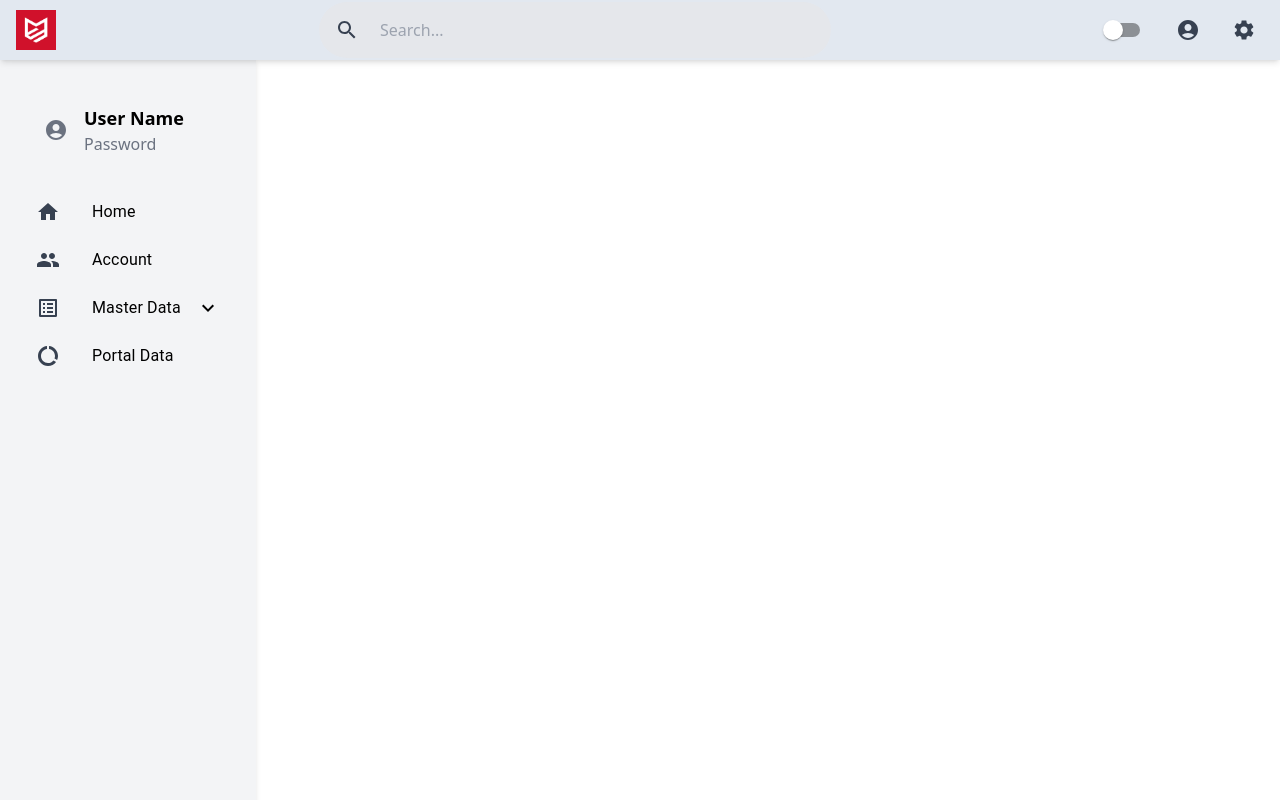
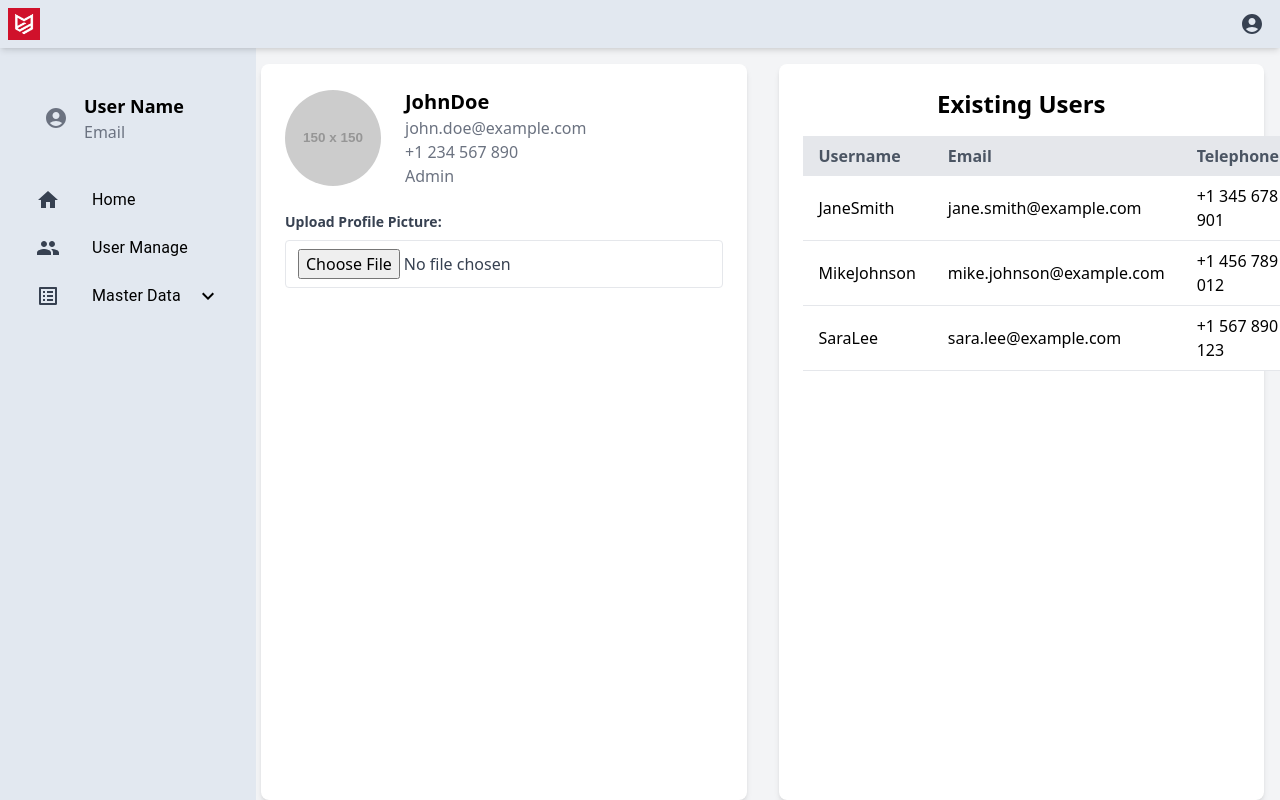
Before and after one commit to rumethjayasinghe/Software-Project, a React (Vite) app in the folder MCFrontend/: page /usermanage in a window 1280 px wide. Built offline with nearby package versions, Linux system fonts and the light colour scheme.

Commit message:
Create usermange page Add new features and did changes (app.jsx,app.css,sidebar ,topbar and home page) did some changes in package json files

```diff
--- a/MCFrontend/package.json
+++ b/MCFrontend/package.json
@@ -12,10 +12,13 @@
   "dependencies": {
     "@emotion/react": "^11.13.3",
     "@emotion/styled": "^11.13.0",
+    "@heroicons/react": "^2.1.5",
     "@mui/icons-material": "^6.1.0",
-    "@mui/material": "^6.1.0",
+    "@mui/material": "^6.1.1",
+    "chart.js": "^4.4.4",
     "react": "^18.3.1",
     "react-calendar": "^5.0.0",
+    "react-chartjs-2": "^5.2.0",
     "react-dom": "^18.3.1",
     "react-router-dom": "^6.26.2",
     "react-transition-group": "^4.4.5"
--- a/MCFrontend/src/App.css
+++ b/MCFrontend/src/App.css
@@ -1,18 +1,3 @@
-/* Global light and dark mode styles */
-.app {
-  min-height: 100vh;
-  transition: background-color 0.3s ease, color 0.3s ease;
-}
-
-.light-mode {
-  background-color: #ffffff;
-  color: #000000;
-}
-
-.dark-mode {
-  background-color: #000000;
-  color: #000000;
-}
 
 /* Main content styles */
 .main-content {
@@ -23,31 +8,20 @@
 /* Sidebar styles */
 .sidebar {
   position: fixed;
-  top: 60px;
+  top: 48px;
   left: 0;
   width: 250px;
-  height: calc(100vh - 60px);
+  height:calc(100vh - 60px);
   padding: 20px;
-  box-shadow: 0 2px 5px rgba(0, 0, 0, 0.1);
   overflow-y: auto;
-}
-
-.sidebar.light {
   background-color: #ffffff;
   color: #000000;
 }
-
-.sidebar.dark {
-  background-color: #333333;
-  color: #ffffff;
-}
-
 /* Topbar styles */
 .topbar {
+  position: fixed;
   width: 100%;
   height: 60px;
-  background-color: #333;
-  color: white;
   display: flex;
   align-items: center;
   justify-content: space-between;
@@ -55,35 +29,6 @@
   position: fixed;
   top: 0;
   left: 0;
-  z-index: 1000;
-  box-shadow: 0 2px 5px rgba(0, 0, 0, 0.1);
-}
-
-.topbar.light {
   background-color: #ffffff;
   color: #000000;
 }
-
-.topbar.dark {
-  background-color: #333333;
-  color: #ffffff;
-}
-
-/* Search bar styles */
-.search-bar {
-  width: 300px;
-  padding: 5px;
-  border: none;
-  border-radius: 4px;
-  background-color: #f0f0f0;
-}
-
-.search-bar.light {
-  background-color: #f0f0f0;
-  color: #000000;
-}
-
-.search-bar.dark {
-  background-color: #555555;
-  color: #ffffff;
-}
--- a/MCFrontend/src/App.jsx
+++ b/MCFrontend/src/App.jsx
@@ -14,28 +14,24 @@ import ParameterQualifiedValue from './Pages/ParameterQualifiedValue';
 import SectionTemplate from './Pages/SectionTemplate';
 import SubSection from './Pages/SubSection';
 import Tolerance from './Pages/Tolerance';
+import UserManage from "./Pages/Usermanage";
 
 const App = () => {
-  const [darkMode, setDarkMode] = useState(false); // Dark mode state
-
-  // Function to toggle between dark and light modes
-  const toggleDarkMode = () => {
-    setDarkMode(!darkMode);
-  };
 
   return (
-    <div className={`app ${darkMode ? "dark-mode" : "light-mode"}`}>
+    <div className>
       {/* Main content wrapper */}
       <div className="main-content">
-        {/* Topbar component with dark mode toggling functionality */}
-        <Topbar darkMode={darkMode} toggleDarkMode={toggleDarkMode} />
+        {/* Topbar component */}
+        <Topbar  />
 
         {/* Sidebar component */}
-        <Sidebar darkMode={darkMode} />
+        <Sidebar  />
         {/* <CalendarComponent/> */}
         {/* Routes for navigating between different pages */}
         <Routes>
           <Route path="/" element={<Home />} />
+          <Route path="/usermanage" element={<UserManage/>}/>
           <Route path="/masterData" element={<MasterData />} />
           <Route path="/machine" element={<Machine />} />
           <Route path="/machine-type" element={<MachineType />} />
--- a/MCFrontend/src/Components/Sidebar.jsx
+++ b/MCFrontend/src/Components/Sidebar.jsx
@@ -1,8 +1,7 @@
-import { useState } from "react";
+import { useEffect, useState } from "react";
 import { List, ListItem, ListItemIcon, ListItemText, Collapse } from "@mui/material";
 import { Link } from "react-router-dom";
 import HomeIcon from "@mui/icons-material/Home";
-import DataUsageIcon from "@mui/icons-material/DataUsage";
 import BuildIcon from "@mui/icons-material/Build";
 import AccountCircleIcon from "@mui/icons-material/AccountCircle";
 import ExpandLessIcon from "@mui/icons-material/ExpandLess";
@@ -10,116 +9,121 @@ import ExpandMoreIcon from "@mui/icons-material/ExpandMore";
 import GroupIcon from "@mui/icons-material/Group";
 import ListAltIcon from "@mui/icons-material/ListAlt"; // Master data icon
 
-const Sidebar = ({ darkMode }) => {
+const Sidebar = () => {
   const [masterDataOpen, setMasterDataOpen] = useState(false); // State to manage collapse
+  const [user, setUser] = useState({ name: "", email: "" }); // State for user data
+
+  // Fetch user data from localStorage when component mounts
+  useEffect(() => {
+    const storedUser = localStorage.getItem("user");
+    if (storedUser) {
+      setUser(JSON.parse(storedUser)); // Set user data from localStorage
+    }
+  }, []);
 
   const handleMasterDataClick = () => {
     setMasterDataOpen(!masterDataOpen);
   };
 
   return (
-    <div className={`sidebar ${darkMode ? "bg-gray-800 text-white" : "bg-gray-100 text-black"} h-screen w-64 flex flex-col`}>
+    <div className="sidebar fixed top-12 w-64 h-[calc(100vh-3rem)] bg-slate-200 text-black flex flex-col"> {/* Adjust top for Topbar overlap */}
+      {/* User Info Section */}
       <div className="p-6 flex items-center space-x-4">
         <AccountCircleIcon className="h-12 w-12 text-gray-500" />
         <div>
-          <p className="font-semibold text-lg">User Name</p>
-          <p className="text-gray-500">Password</p>
+          {/* Display User Name and Email */}
+          <p className="font-semibold text-lg">{user.name || "User Name"}</p>
+          <p className="text-gray-500">{user.email || "Email"}</p>
         </div>
       </div>
 
+      {/* Sidebar Links */}
       <List className="mt-4">
         {/* Home Link */}
         <ListItem button component={Link} to="/">
           <ListItemIcon>
-            <HomeIcon className={darkMode ? "text-white" : "text-gray-700"} />
+            <HomeIcon className="text-gray-700" />
           </ListItemIcon>
           <ListItemText primary="Home" />
         </ListItem>
 
-        {/* Account Link */}
-        <ListItem button component={Link} to="/account">
+        {/* User Manage Link */}
+        <ListItem button component={Link} to="/Usermanage">
           <ListItemIcon>
-            <GroupIcon className={darkMode ? "text-white" : "text-gray-700"} />
+            <GroupIcon className="text-gray-700" />
           </ListItemIcon>
-          <ListItemText primary="Account" />
+          <ListItemText primary="User Manage" />
         </ListItem>
 
         {/* Collapsible Master Data Section */}
         <ListItem button onClick={handleMasterDataClick}>
           <ListItemIcon>
-            <ListAltIcon className={darkMode ? "text-white" : "text-gray-700"} />
+            <ListAltIcon className="text-gray-700" />
           </ListItemIcon>
           <ListItemText primary="Master Data" />
           {masterDataOpen ? <ExpandLessIcon /> : <ExpandMoreIcon />}
         </ListItem>
 
+        {/* Collapsible Links */}
         <Collapse in={masterDataOpen} timeout="auto" unmountOnExit>
           <List component="div" disablePadding>
             <ListItem button component={Link} to="/machine" className="pl-8">
               <ListItemIcon>
-                <BuildIcon className={darkMode ? "text-white" : "text-gray-700"} />
+                <BuildIcon className="text-gray-700" />
               </ListItemIcon>
               <ListItemText primary="Machine" />
             </ListItem>
 
             <ListItem button component={Link} to="/machine-type" className="pl-8">
               <ListItemIcon>
-                <BuildIcon className={darkMode ? "text-white" : "text-gray-700"} />
+                <BuildIcon className="text-gray-700" />
               </ListItemIcon>
               <ListItemText primary="Machine Type" />
             </ListItem>
 
             <ListItem button component={Link} to="/main-section" className="pl-8">
               <ListItemIcon>
-                <BuildIcon className={darkMode ? "text-white" : "text-gray-700"} />
+                <BuildIcon className="text-gray-700" />
               </ListItemIcon>
               <ListItemText primary="Main Section" />
             </ListItem>
 
             <ListItem button component={Link} to="/parameter" className="pl-8">
               <ListItemIcon>
-                <BuildIcon className={darkMode ? "text-white" : "text-gray-700"} />
+                <BuildIcon className="text-gray-700" />
               </ListItemIcon>
               <ListItemText primary="Parameter" />
             </ListItem>
 
             <ListItem button component={Link} to="/parameter-qualified-value" className="pl-8">
               <ListItemIcon>
-                <BuildIcon className={darkMode ? "text-white" : "text-gray-700"} />
+                <BuildIcon className="text-gray-700" />
               </ListItemIcon>
               <ListItemText primary="Parameter Qualified Value" />
             </ListItem>
 
             <ListItem button component={Link} to="/section-template" className="pl-8">
               <ListItemIcon>
-                <BuildIcon className={darkMode ? "text-white" : "text-gray-700"} />
+                <BuildIcon className="text-gray-700" />
               </ListItemIcon>
               <ListItemText primary="Section Template" />
             </ListItem>
 
             <ListItem button component={Link} to="/sub-section" className="pl-8">
               <ListItemIcon>
-                <BuildIcon className={darkMode ? "text-white" : "text-gray-700"} />
+                <BuildIcon className="text-gray-700" />
               </ListItemIcon>
               <ListItemText primary="Sub Section" />
             </ListItem>
 
             <ListItem button component={Link} to="/tolerance" className="pl-8">
               <ListItemIcon>
-                <BuildIcon className={darkMode ? "text-white" : "text-gray-700"} />
+                <BuildIcon className="text-gray-700" />
               </ListItemIcon>
               <ListItemText primary="Tolerance" />
             </ListItem>
           </List>
         </Collapse>
-
-        {/* Other Menu Items */}
-        <ListItem button component={Link} to="/portal-data">
-          <ListItemIcon>
-            <DataUsageIcon className={darkMode ? "text-white" : "text-gray-700"} />
-          </ListItemIcon>
-          <ListItemText primary="Portal Data" />
-        </ListItem>
       </List>
     </div>
   );
--- a/MCFrontend/src/Components/Topbar.jsx
+++ b/MCFrontend/src/Components/Topbar.jsx
@@ -1,12 +1,8 @@
-import { IconButton, Switch, Menu, MenuItem } from "@mui/material";
-import SearchIcon from "@mui/icons-material/Search";
-import ClearIcon from "@mui/icons-material/Clear";
+import { IconButton, Menu, MenuItem } from "@mui/material";
 import AccountCircleIcon from "@mui/icons-material/AccountCircle";
-import SettingsIcon from "@mui/icons-material/Settings";
 import { useState } from "react";
 
-const Topbar = ({ darkMode, toggleDarkMode }) => {
-  const [searchText, setSearchText] = useState("");
+const Topbar = () => {
   const [anchorEl, setAnchorEl] = useState(null);
 
   // Handle dropdown toggle
@@ -18,70 +14,25 @@ const Topbar = ({ darkMode, toggleDarkMode }) => {
     setAnchorEl(null);
   };
 
-  const handleClearSearch = () => {
-    setSearchText("");
-  };
-
   const isMenuOpen = Boolean(anchorEl);
 
   return (
     <div
-      className={`topbar flex justify-between items-center p-4 ${
-        darkMode ? "bg-gray-800 text-white" : "bg-slate-200 text-black"
-      } shadow-md`}
+      className="topbar absolute left-0 top-0 w-full flex justify-between items-center p-2 h-12 bg-slate-200 text-black shadow-md z-50" // Positioning, full width, and z-index to overlap Sidebar
     >
       {/* Left - Logo */}
       <div className="topbar-left">
         <img
           src="src/assets/Logo.png"
           alt="Logo"
-          className="h-10" // Adjust height using Tailwind
+          className="h-8" // Adjusted logo height
         />
       </div>
 
-      {/* Center - Search */}
-      <div className="topbar-center flex items-center w-full max-w-lg">
-        <div
-          className={`search-container flex items-center w-full rounded-full ${
-            darkMode ? "bg-gray-800" : "bg-gray-200"
-          } p-2 focus-within:ring-2 ${
-            darkMode ? "ring-gray-600" : "ring-gray-400"
-          }`}
-        >
-          <IconButton>
-            <SearchIcon className={darkMode ? "text-white" : "text-gray-700"} />
-          </IconButton>
-          <input
-            type="text"
-            value={searchText}
-            onChange={(e) => setSearchText(e.target.value)}
-            placeholder="Search..."
-            className={`search-bar w-full bg-transparent ml-2 outline-none ${
-              darkMode ? "text-white" : "text-gray-700"
-            }`}
-          />
-          {searchText && (
-            <IconButton onClick={handleClearSearch}>
-              <ClearIcon
-                className={darkMode ? "text-white" : "text-gray-700"}
-              />
-            </IconButton>
-          )}
-        </div>
-      </div>
-
-      {/* Right - Icons and Dark Mode Toggle */}
+      {/* Right - Account Icon */}
       <div className="topbar-right flex items-center space-x-4">
-        {/* Dark Mode Toggle */}
-        <Switch checked={darkMode} onChange={toggleDarkMode} />
-        {/* Account and Settings Icons */}
         <IconButton onClick={handleProfileMenuOpen}>
-          <AccountCircleIcon
-            className={darkMode ? "text-white" : "text-gray-700"}
-          />
-        </IconButton>
-        <IconButton>
-          <SettingsIcon className={darkMode ? "text-white" : "text-gray-700"} />
+          <AccountCircleIcon className="text-gray-700" />
         </IconButton>
       </div>
 
--- /dev/null
+++ b/MCFrontend/src/Pages/Usermanage.jsx
@@ -0,0 +1,112 @@
+import React, { useState } from 'react';
+
+const UserManage = () => {
+    // Initial user data for the logged-in user
+    const [userData, setUserData] = useState({
+        profilePicture: 'https://via.placeholder.com/150',
+        username: 'JohnDoe',
+        email: 'john.doe@example.com',
+        telephone: '+1 234 567 890',
+        role: 'Admin',
+    });
+
+    // Sample data for the user table
+    const [users, setUsers] = useState([
+        {
+            username: 'JaneSmith',
+            email: 'jane.smith@example.com',
+            telephone: '+1 345 678 901',
+            role: 'Operator',
+        },
+        {
+            username: 'MikeJohnson',
+            email: 'mike.johnson@example.com',
+            telephone: '+1 456 789 012',
+            role: 'Admin',
+        },
+        {
+            username: 'SaraLee',
+            email: 'sara.lee@example.com',
+            telephone: '+1 567 890 123',
+            role: 'Operator',
+        },
+    ]);
+
+    // Handle profile picture upload
+    const handleProfilePictureChange = (e) => {
+        const file = e.target.files[0];
+        if (file) {
+            const reader = new FileReader();
+            reader.onloadend = () => {
+                // Update the profile picture in the state
+                setUserData((prevData) => ({
+                    ...prevData,
+                    profilePicture: reader.result,
+                }));
+            };
+            reader.readAsDataURL(file); // Convert the file to a base64 string
+        }
+    };
+
+    return (
+        <div className="grid grid-cols-2 gap-8 min-h-screen bg-gray-100 pt-16 px-4">
+            {/* User Management Section */}
+            <div className="p-6 bg-white rounded-lg shadow-md flex flex-col">
+                <div className="flex items-center gap-6 mb-6">
+                    {/* Profile Picture */}
+                    <img
+                        src={userData.profilePicture}
+                        alt="User Profile"
+                        className="w-24 h-24 rounded-full object-cover"
+                    />
+                    {/* User Info */}
+                    <div>
+                        <h3 className="text-xl font-semibold">{userData.username}</h3>
+                        <p className="text-gray-500">{userData.email}</p>
+                        <p className="text-gray-500">{userData.telephone}</p>
+                        <p className="text-gray-500">{userData.role}</p>
+                    </div>
+                </div>
+                {/* File Input for Profile Picture Upload */}
+                <div className="mb-6">
+                    <label className="block text-gray-700 text-sm font-bold mb-2">
+                        Upload Profile Picture:
+                    </label>
+                    <input
+                        type="file"
+                        accept="image/*"
+                        onChange={handleProfilePictureChange}
+                        className="border rounded w-full py-2 px-3 text-gray-700"
+                    />
+                </div>
+            </div>
+
+            {/* User Table Section */}
+            <div className="p-6 bg-white rounded-lg shadow-md flex flex-col">
+                <h2 className="text-2xl font-bold mb-4 text-center">Existing Users</h2>
+                <table className="min-w-full table-auto">
+                    <thead>
+                        <tr className="bg-gray-200">
+                            <th className="px-4 py-2 text-left text-gray-600">Username</th>
+                            <th className="px-4 py-2 text-left text-gray-600">Email</th>
+                            <th className="px-4 py-2 text-left text-gray-600">Telephone</th>
+                            <th className="px-4 py-2 text-left text-gray-600">Role</th>
+                        </tr>
+                    </thead>
+                    <tbody>
+                        {users.map((user, index) => (
+                            <tr key={index} className="bg-white border-b">
+                                <td className="px-4 py-2">{user.username}</td>
+                                <td className="px-4 py-2">{user.email}</td>
+                                <td className="px-4 py-2">{user.telephone}</td>
+                                <td className="px-4 py-2">{user.role}</td>
+                            </tr>
+                        ))}
+                    </tbody>
+                </table>
+            </div>
+        </div>
+    );
+};
+
+export default UserManage;
```
Also changed, not shown: MCFrontend/src/Pages/Home.jsx (+25 -75 lines), 1 other file (tests, documents, lock files or other folders).
